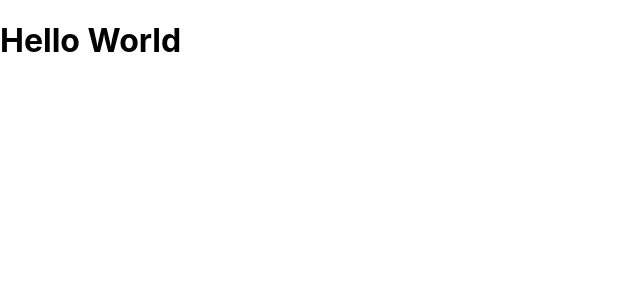
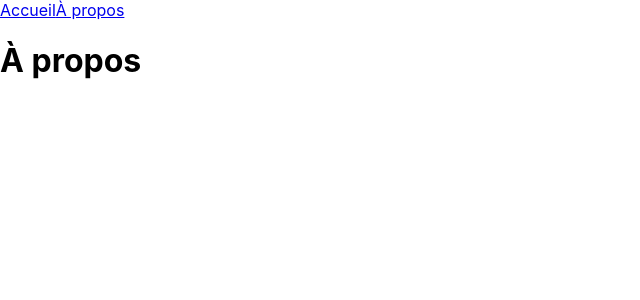
Before and after one commit to Shugwih/Benjamin_Laborderie_Kasa_P8_0124, a React (Create React App) app: page /About in a window 1280 px wide. Shown: the top 300 px of the page, without its empty margins (0-640 px from the left). Built offline with nearby package versions, Linux system fonts and the light colour scheme.

Commit message:
Added basic routing logic with React Router

```diff
--- a/src/App.jsx
+++ b/src/App.jsx
@@ -1,8 +1,28 @@
 import './styles/App.scss';
+import { BrowserRouter as Router, Routes, Route } from 'react-router-dom';
+/*********/
+/*       */
+/* PAGES */
+import Home from './pages/Home/';
+import About from './pages/About/';
+import Error from './pages/Error/';
+import Listings from './pages/Listings/';
+/**************/
+/*            */
+/* COMPONENTS */
+import Header from './components/Header/'
 
 function App() {
   return (
-    <h1>Hello World</h1>
+    <Router>
+      <Header />
+      <Routes>
+        <Route path="/" element={<Home />} /> {/* First Page */}
+        <Route path="/About" element={<About />} />
+        <Route path="*" element={<Error />} /> {/* Catch them all -- wrong URL go to 404 */}
+        <Route path="/Listings" element={<Listings />} />
+      </Routes>
+    </Router>
   );
 }
 
--- /dev/null
+++ b/src/components/Header/index.jsx
@@ -0,0 +1,12 @@
+import { Link } from 'react-router-dom'
+
+function Header() {
+    return (
+        <nav>
+            <Link to="/">Accueil</Link>
+            <Link to="/About">À propos</Link>
+        </nav>
+    )
+}
+
+export default Header
--- /dev/null
+++ b/src/pages/About/index.jsx
@@ -0,0 +1,9 @@
+function About() {
+    return (
+        <div>
+            <h1>À propos</h1>
+        </div>
+    )
+}
+
+export default About
--- /dev/null
+++ b/src/pages/Error/index.jsx
@@ -0,0 +1,9 @@
+function Error() {
+    return (
+      <div>
+        <h1>404 - Page non trouvée</h1>
+      </div>
+    );
+  }
+
+  export default Error;
--- /dev/null
+++ b/src/pages/Home/index.jsx
@@ -0,0 +1,9 @@
+function Home() {
+    return (
+        <div>
+            <h1>Accueil</h1>
+        </div>
+    )
+}
+
+export default Home
--- /dev/null
+++ b/src/pages/Listings/index.jsx
@@ -0,0 +1,9 @@
+function Listings() {
+    return (
+        <div>
+            <h1>Logements</h1>
+        </div>
+    )
+}
+
+export default Listings
```
Also changed, not shown: src/components/Footer/footer.jsx (added), src/pages/Error/error.jsx (deleted), src/pages/Home/home.jsx (deleted), src/pages/Listings/listings.jsx (deleted).
